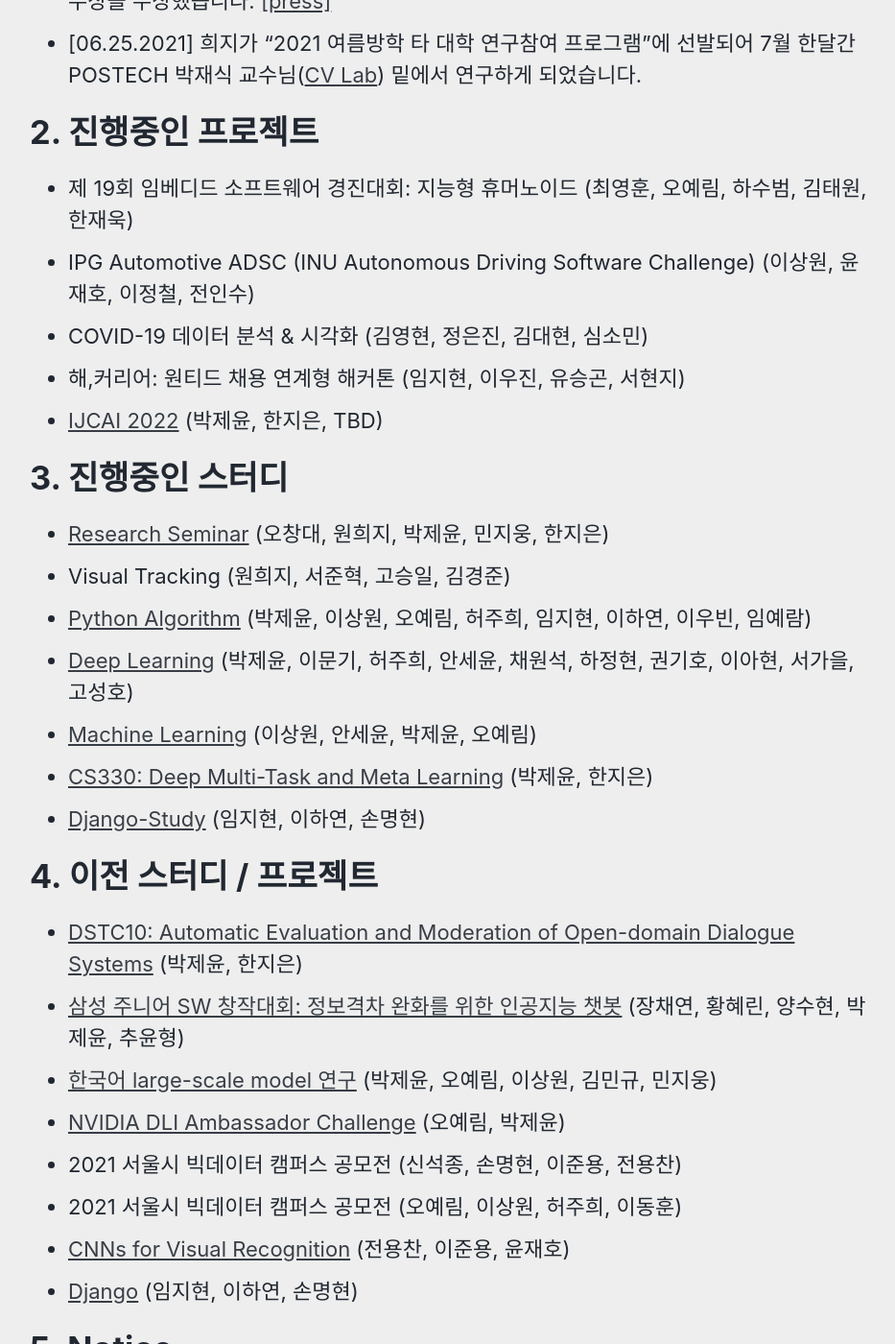
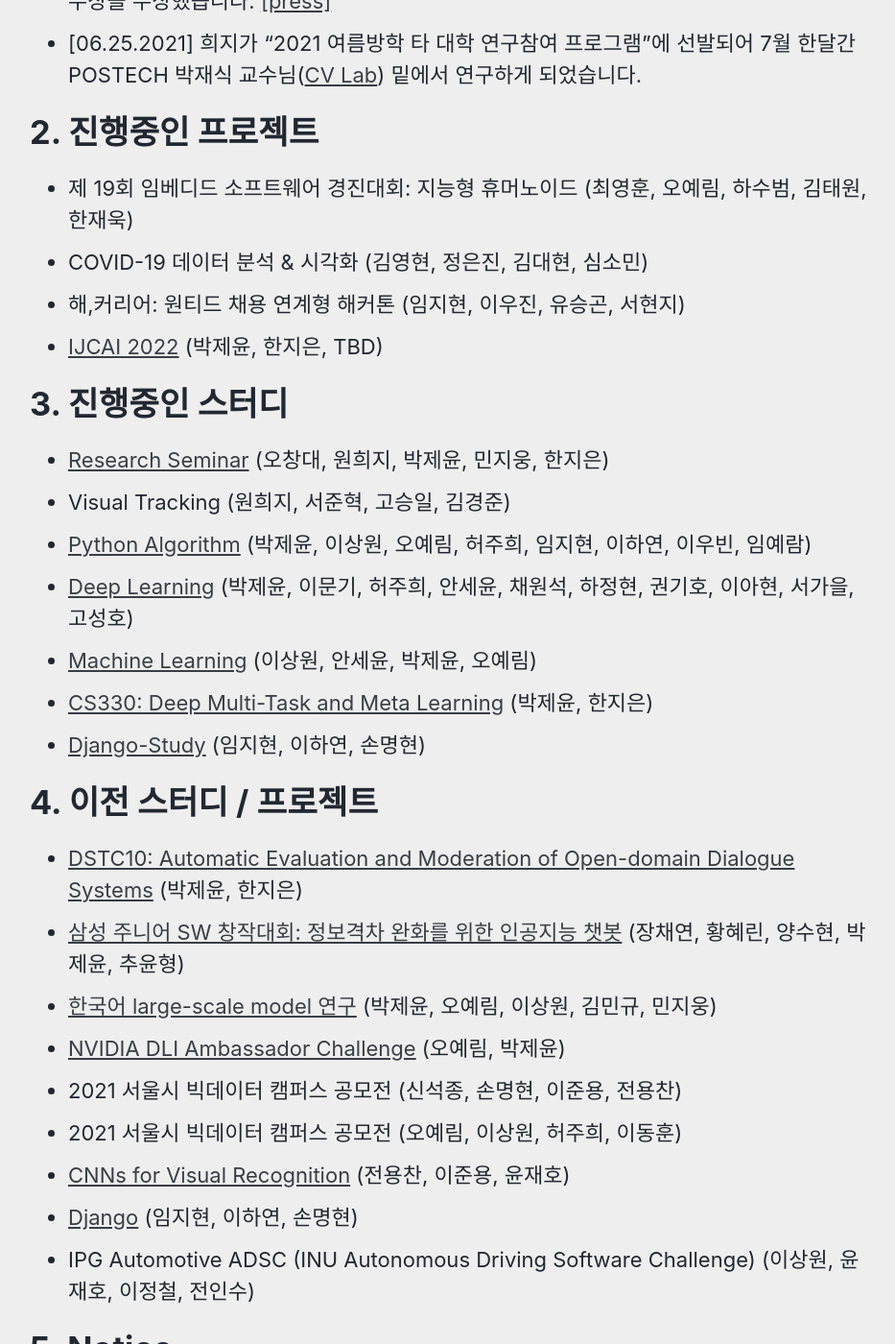
Before and after one commit to TAVEResearch/TAVEResearch.github.io, a Jekyll site: the page built from about.md, in a window 1280 px wide and 1400 px high, scrolled down 916 px. Shown: the whole window at 96% size, without its empty margins (171-1104 px from the left). Built offline with Jekyll 4.4.1, drawn with Linux system fonts in a browser that asks for light colours; cached includes are drawn as plain includes; part of the change alters nothing that is shown.

```diff
--- a/about.md
+++ b/about.md
@@ -21,7 +21,6 @@ author_profile: false
 # 2. 진행중인 프로젝트
 
 - 제 19회 임베디드 소프트웨어 경진대회: 지능형 휴머노이드 (최영훈, 오예림, 하수범, 김태원, 한재욱)
-- IPG Automotive ADSC (INU Autonomous Driving Software Challenge) (이상원, 윤재호, 이정철, 전인수)
 - COVID-19 데이터 분석 & 시각화 (김영현, 정은진, 김대현, 심소민)
 - 해,커리어: 원티드 채용 연계형 해커톤 (임지현, 이우진, 유승곤, 서현지)
 - [IJCAI 2022](https://ijcai-22.org/) (박제윤, 한지은, TBD)
@@ -46,6 +45,7 @@ author_profile: false
 - 2021 서울시 빅데이터 캠퍼스 공모전 (오예림, 이상원, 허주희, 이동훈)
 - [CNNs for Visual Recognition](https://github.com/TAVEResearch/cs231n) (전용찬, 이준용, 윤재호)
 - [Django](https://github.com/TAVEResearch/AMA) (임지현, 이하연, 손명현)
+- IPG Automotive ADSC (INU Autonomous Driving Software Challenge) (이상원, 윤재호, 이정철, 전인수)
 
 
 
```
